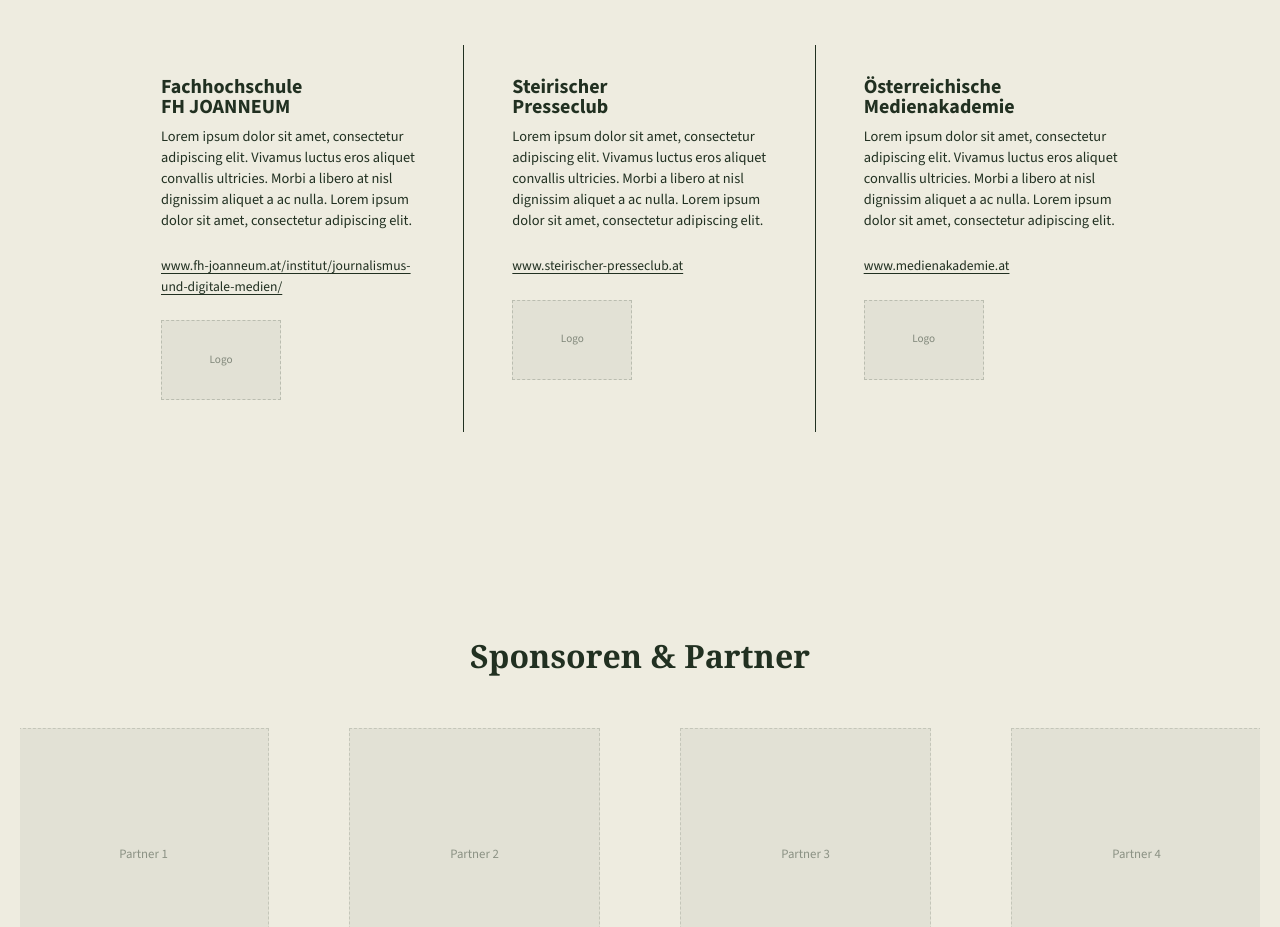
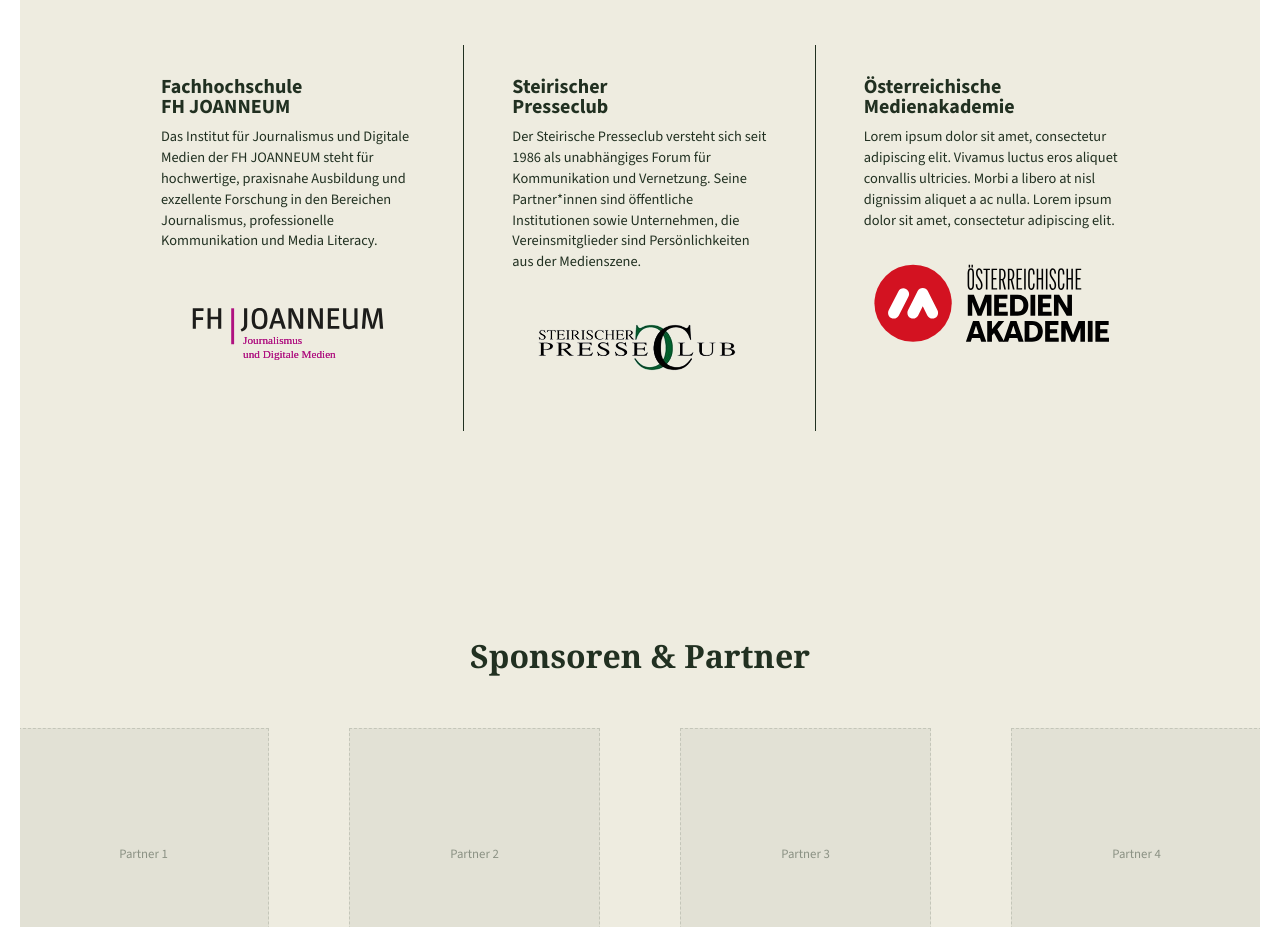
Before and after one commit to taxiwriter/Webseite-nahdran, a plain HTML site: page index.html in a window 1280 px wide. Shown: the part 4528-5455 px from the top of the page. Drawn offline with nearby package versions, Linux system fonts and the light colour scheme.

Commit message:
einige änderungen

```diff
--- a/index.html
+++ b/index.html
@@ -145,26 +145,26 @@
           <article class="organizer-card">
             <div>
               <h3 class="veranstalter">Fachhochschule <br>FH JOANNEUM</h3>
-              <p>Lorem ipsum dolor sit amet, consectetur adipiscing elit. Vivamus luctus eros aliquet convallis ultricies. Morbi a libero at nisl dignissim aliquet a ac nulla. Lorem ipsum dolor sit amet, consectetur adipiscing elit.</p>
+              <p>Das Institut für Journalismus und Digitale Medien der FH JOANNEUM steht für hochwertige, praxisnahe Ausbildung und exzellente Forschung in den Bereichen Journalismus, professionelle Kommunikation und Media Literacy.</p>
             </div>
-            <a href="https://www.fh-joanneum.at/institut/journalismus-und-digitale-medien/" target="_blank" rel="noopener noreferrer">www.fh-joanneum.at/institut/journalismus-und-digitale-medien/</a>
-            <div class="organizer-card__logo">Logo</div>
+            <a href="https://www.fh-joanneum.at/institut/journalismus-und-digitale-medien/" target="_blank" rel="noopener noreferrer"><img class="organizer-card__logo-img" src="bilder/logo_FHJ.svg" alt="FH JOANNEUM Logo" /></a>
+
           </article>
           <article class="organizer-card">
             <div>
               <h3 class="veranstalter">Steirischer <br>Presseclub</h3>
-              <p>Lorem ipsum dolor sit amet, consectetur adipiscing elit. Vivamus luctus eros aliquet convallis ultricies. Morbi a libero at nisl dignissim aliquet a ac nulla. Lorem ipsum dolor sit amet, consectetur adipiscing elit.</p>
+              <p>Der Steirische Presseclub versteht sich seit 1986 als unabhängiges Forum für Kommunikation und Vernetzung. Seine Partner*innen sind öffentliche Institutionen sowie Unternehmen, die Vereinsmitglieder sind Persönlichkeiten aus der Medienszene.</p>
             </div>
-            <a href="https://presseclub.co.at/" target="_blank" rel="noopener noreferrer">www.steirischer-presseclub.at</a>
-            <div class="organizer-card__logo">Logo</div>
+            <a href="https://presseclub.co.at/" target="_blank" rel="noopener noreferrer"><img class="organizer-card__logo-img" src="bilder/steirischer-presseclub-logo.png" alt="Steirischer Presseclub Logo" /></a>
+
           </article>
           <article class="organizer-card">
             <div>
               <h3 class="veranstalter">Österreichische <br>Medienakademie</h3>
               <p>Lorem ipsum dolor sit amet, consectetur adipiscing elit. Vivamus luctus eros aliquet convallis ultricies. Morbi a libero at nisl dignissim aliquet a ac nulla. Lorem ipsum dolor sit amet, consectetur adipiscing elit.</p>
             </div>
-            <a href="https://oema.at/" target="_blank" rel="noopener noreferrer">www.medienakademie.at</a>
-            <div class="organizer-card__logo">Logo</div>
+            <a href="https://oema.at/" target="_blank" rel="noopener noreferrer"><img class="organizer-card__logo-img" src="bilder/oesterreichische-medienakademie-logo.svg" alt="Österreichische Medienakademie" /></a>
+
           </article>
         </div>
       </section>
--- a/style.css
+++ b/style.css
@@ -1,5 +1,6 @@
 /* Figma Landingpage 73:319 – Design Tokens */
 :root {
+    --white: #ffffff;
     --cream: #eeece0;
     --forest: #213021;
     --lime: #f0f2cc;
@@ -27,7 +28,7 @@
 
   body {
     font-family: var(--font-sans);
-    background: var(--cream);
+    background: var(--white);
     color: var(--forest);
     line-height: 1.5;
   }
@@ -451,6 +452,12 @@
     color: rgba(33, 48, 33, 0.5);
   }
 
+  .organizer-card__logo-img {
+    width: 100%;
+    height: auto;
+    object-fit: contain;
+  }
+
   /* —— Sponsoren —— */
   .section-sponsors {
     min-height: 596px;
```
Also changed, not shown: bilder/GRAWE_Logo.jpg (added), bilder/Steirmark_Logo.png (added), bilder/estmk_logo.jpg (added), bilder/logo_FHJ.svg (added), bilder/oesterreichische-medienakademie-logo.svg (added), bilder/steirischer-presseclub-logo.jpg (added), bilder/steirischer-presseclub-logo.png (added), 1 other file.
